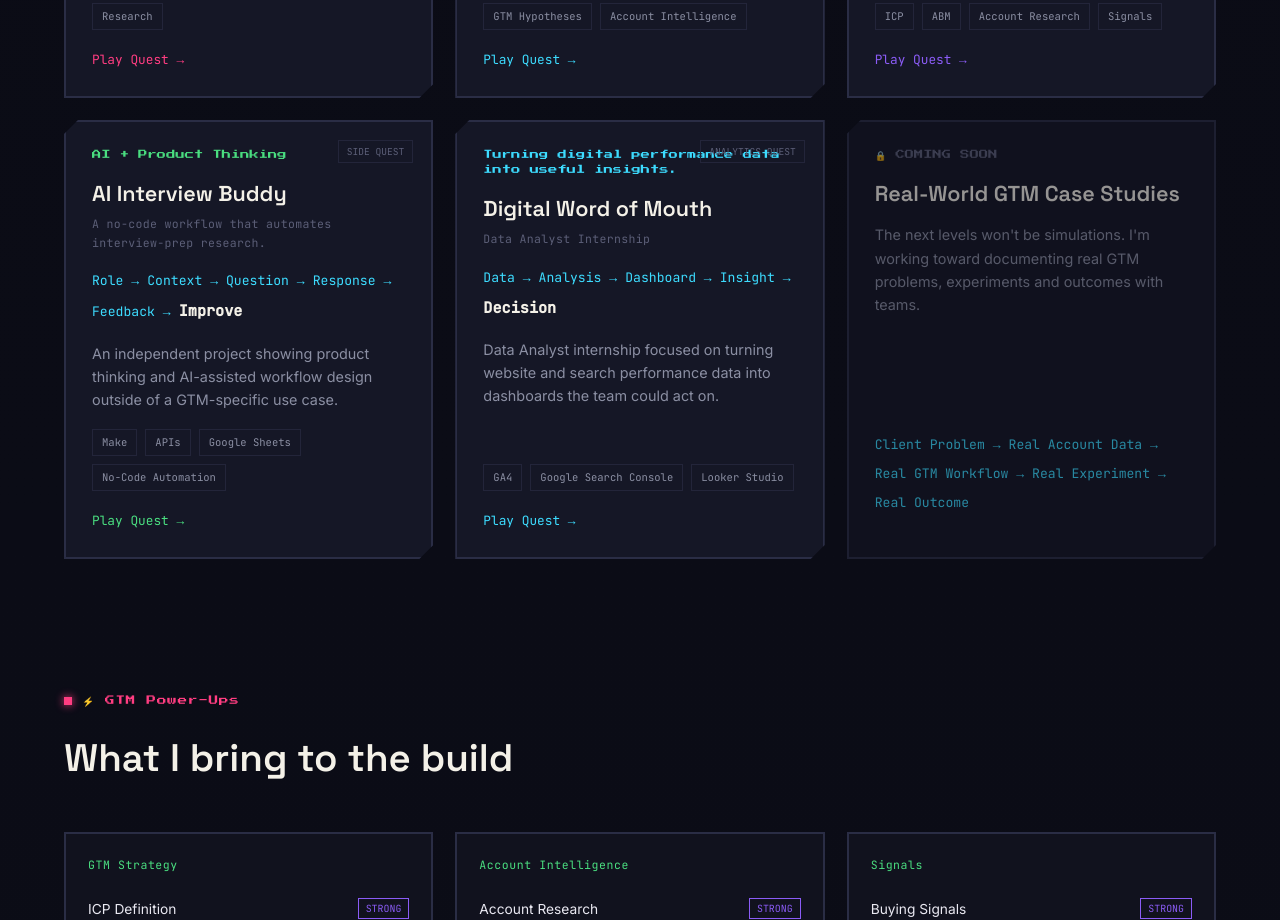
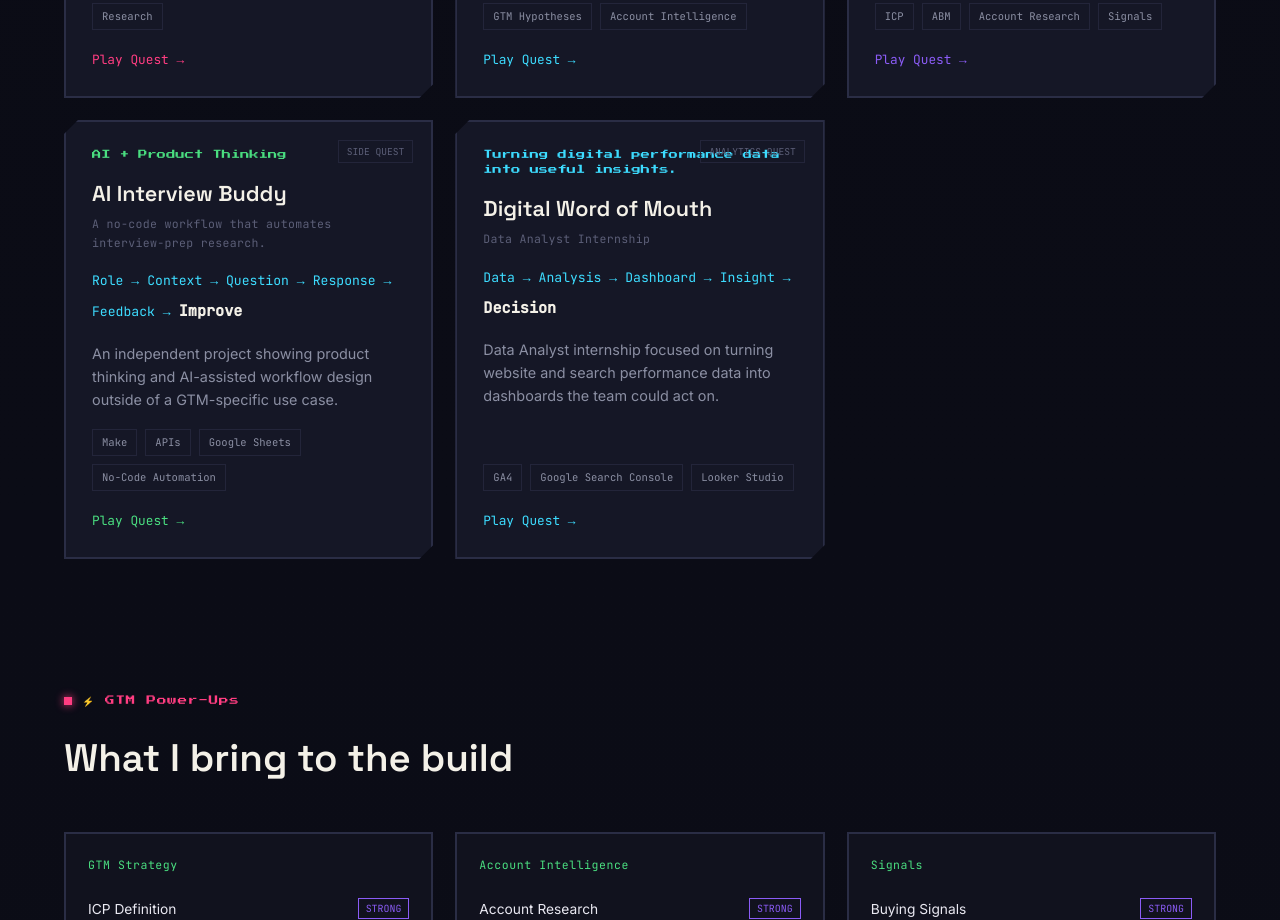
Before and after one commit to Ansu0612/-ansupriya-gtm-portfolio, a React (Vite) app: page / in a window 1280 px wide. Shown: the part 2500-3420 px from the top of the page. Built offline with nearby package versions, Linux system fonts and the light colour scheme.

Commit message:
Remove locked case studies from QuestBoard
Removed locked case studies from QuestBoard component.

```diff
--- a/src/components/QuestBoard.jsx
+++ b/src/components/QuestBoard.jsx
@@ -1,5 +1,5 @@
 import { Link } from 'react-router-dom'
-import { projects, sideQuests, analyticsQuests, lockedCaseStudies } from '../data/projects.js'
+import { projects, sideQuests, analyticsQuests } from '../data/projects.js'
 
 function QuestCard({ quest }) {
   return (
@@ -43,17 +43,6 @@ export default function QuestBoard() {
       <div className="quest-board-grid" style={{ marginTop: 22 }}>
         {sideQuests.map((p) => <QuestCard quest={p} key={p.id} />)}
         {analyticsQuests.map((p) => <QuestCard quest={p} key={p.id} />)}
-
-        <div className="quest-card locked" style={{ '--card-glow': 'var(--text-dim)' }}>
-          <span className="quest-card-tag">🔒 COMING SOON</span>
-          <h3 className="quest-card-title">{lockedCaseStudies.title}</h3>
-          <p className="quest-card-desc" style={{ marginTop: 12 }}>{lockedCaseStudies.copy}</p>
-          <div className="quest-card-visual" style={{ marginTop: 'auto' }}>
-            {lockedCaseStudies.flow.map((s, i) => (
-              <span key={s}>{s}{i < lockedCaseStudies.flow.length - 1 && ' → '}</span>
-            ))}
-          </div>
-        </div>
       </div>
     </section>
   )
```
